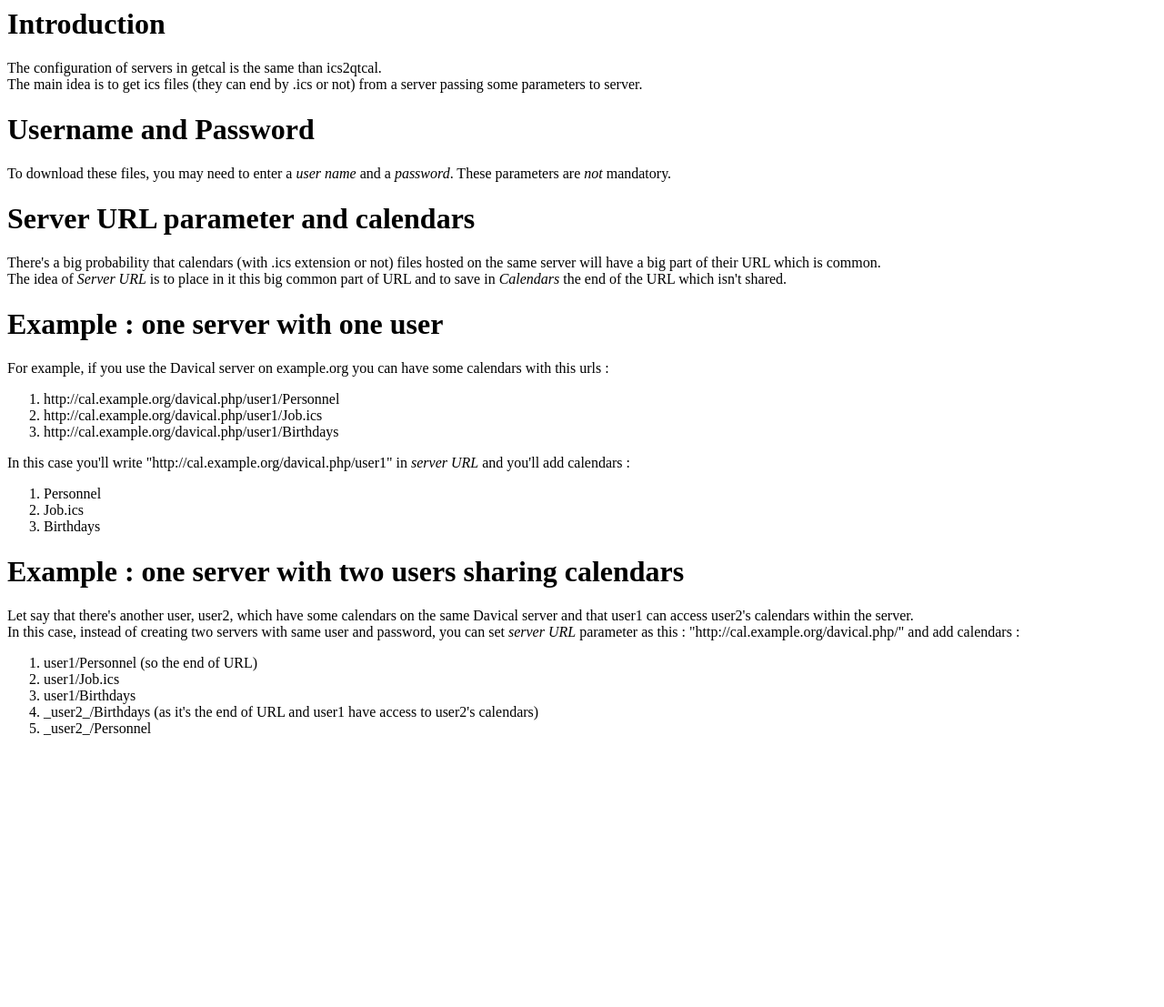
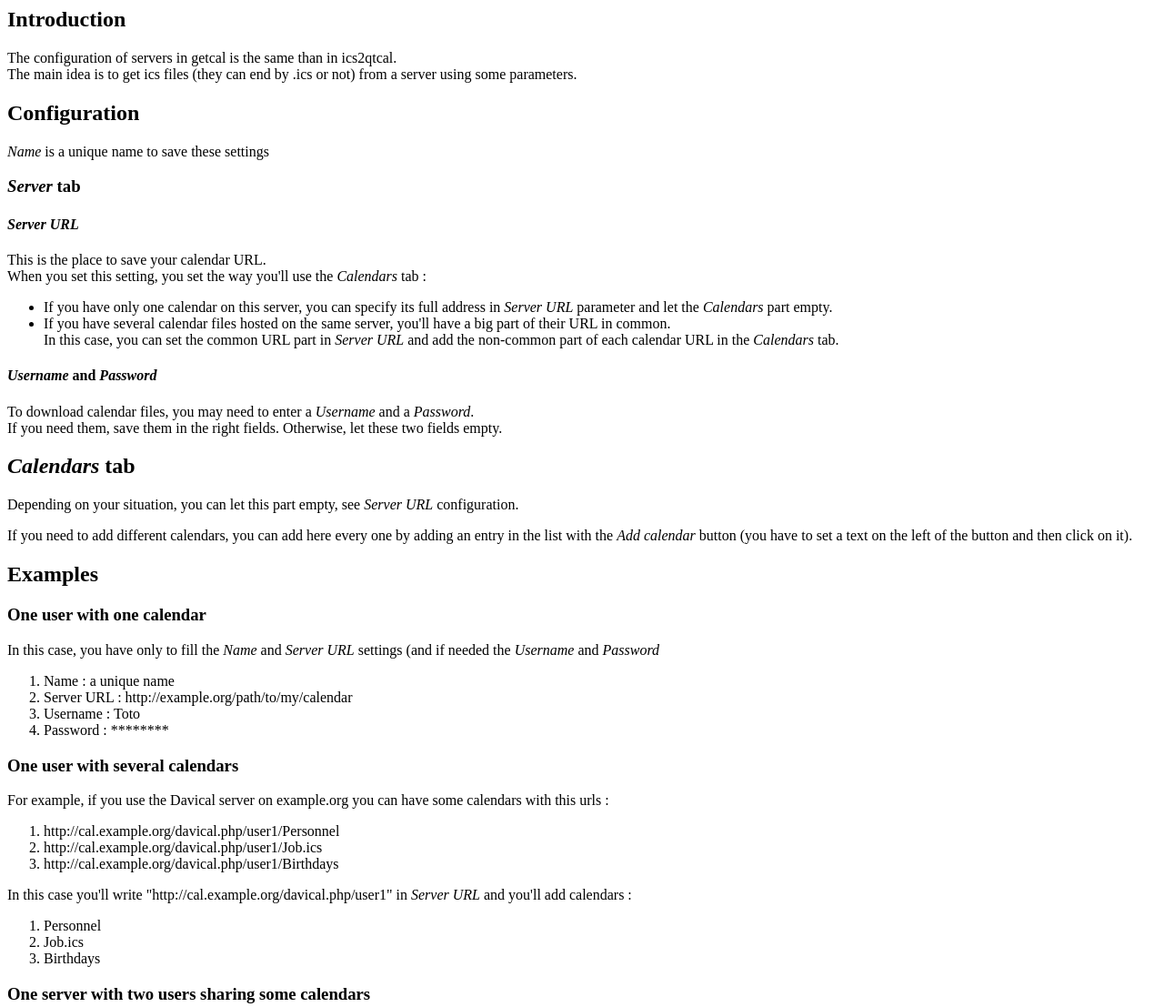
Before and after one commit to Trim/getcal, a plain HTML site: page help/html/getcal.html in a window 1280 px wide. Shown: the top 1107 px of the page at 91% size. Before the commit the page ends 826 px from the top, so only its background shows below. Drawn offline with Linux system fonts and the light colour scheme.

Commit message:
Update help file

```diff
--- a/help/html/getcal.html
+++ b/help/html/getcal.html
@@ -1,36 +1,63 @@
 <html>
-<h1>Introduction</h1>
-<p>The configuration of servers in getcal is the same than ics2qtcal.<br/>
-The main idea is to get ics files (they can end by .ics or not) from a server passing some parameters to server.</p>
+<h2>Introduction</h2>
+<p>The configuration of servers in getcal is the same than in ics2qtcal.<br/>
+The main idea is to get ics files (they can end by .ics or not) from a server using some parameters.</p>
 
-<h1>Username and Password</h1>
-<p>To download these files, you may need to enter a <em>user name</em> and a <em>password</em>. These parameters are <em>not</em> mandatory.</p>
+<h2>Configuration</h2>
+<p><em>Name</em> is a unique name to save these settings</p>
 
-<h1>Server URL parameter and calendars</h1>
-<p>There's a big probability that calendars (with .ics extension or not) files hosted on the same server will have a big part of their URL which is common.<br/>
-The idea of <em>Server URL</em> is to place in it this big common part of URL and to save in <em>Calendars</em> the end of the URL which isn't shared.</p>
+<h3><em>Server</em> tab</h3>
 
-<h1>Example : one server with one user</h1>
+<h4><em>Server URL</em></h4>
+<p>This is the place to save your calendar URL.
+<br/>When you set this setting, you set the way you'll use the <em>Calendars</em> tab :</p>
+
+<ul>
+	<li>If you have only one calendar on this server, you can specify its full address in <em>Server URL</em> parameter and let the <em>Calendars</em> part empty.</li>
+	<li>If you have several calendar files hosted on the same server, you'll have a big part of their URL in common.<br/>
+In this case, you can set the common URL part in <em>Server URL</em> and add the non-common part of each calendar URL in the <em>Calendars</em> tab.</li>
+</ul>
+
+<h4><em>Username</em> and <em>Password</em></h4>
+<p>To download calendar files, you may need to enter a <em>Username</em> and a <em>Password</em>.<br/>
+If you need them, save them in the right fields. Otherwise, let these two fields empty.</p>
+
+<h2><em>Calendars</em> tab</h2>
+<p>Depending on your situation, you can let this part empty, see <em>Server URL</em> configuration.</p>
+<p>If you need to add different calendars, you can add here every one by adding an entry in the list with the <em>Add calendar</em> button (you have to set a text on the left of the button and then click on it).</p>
+
+<h2>Examples</h2>
+<h3>One user with one calendar</h3>
+<p>In this case, you have only to fill the <em>Name</em> and <em>Server URL</em> settings (and if needed the <em>Username</em> and <em>Password</em></p>
+<ol>
+	<li>Name : a unique name</li>
+	<li>Server URL : http://example.org/path/to/my/calendar</li>
+	<li>Username : Toto</li>
+	<li>Password : ********</li>
+</ol>
+
+<h3>One user with several calendars</h3>
 <p>For example, if you use the Davical server on example.org you can have some calendars with this urls :</p>
 <ol>
 	<li>http://cal.example.org/davical.php/user1/Personnel</li>
 	<li>http://cal.example.org/davical.php/user1/Job.ics</li>
 	<li>http://cal.example.org/davical.php/user1/Birthdays</li>
 </ol>
-<p>In this case you'll write "http://cal.example.org/davical.php/user1" in <em>server URL</em> and you'll add calendars :</p>
+<p>In this case you'll write "http://cal.example.org/davical.php/user1" in <em>Server URL</em> and you'll add calendars :</p>
 <ol>
 	<li>Personnel</li>
 	<li>Job.ics</li>
 	<li>Birthdays</li>
 </ol>
 
-<h1>Example : one server with two users sharing calendars</h1>
+<h3>One server with two users sharing some calendars</h3>
 
-<p>Let say that there's another user, user2, which have some calendars on the same Davical server and that user1 can access user2's calendars within the server.<br/>
+<p>Let say that there's another user, <em>user2</em>, which have some calendars on the same Davical server and that <em>user1</em> can access <em>user2</em>'s calendars within the server.<br/>
 In this case, instead of creating two servers with same user and password, you can set <em>server URL</em> parameter as this : "http://cal.example.org/davical.php/" and add calendars :</p>
 <ol>
 	<li>user1/Personnel (so the end of URL)</li>
 	<li>user1/Job.ics</li>
 	<li>user1/Birthdays</li>
-<li>_user2_/Birthdays (as it's the end of URL and user1 have access to user2's calendars)</li>
-<li>_user2_/Personnel</li>
+	<li><em>user2</em>/Birthdays (as it's the end of URL and user1 have access to user2's calendars)</li>
+	<li><em>user2</em>/Personnel</li>
+</ol>
```
Lines whose indentation alone changed are shown as unchanged.
